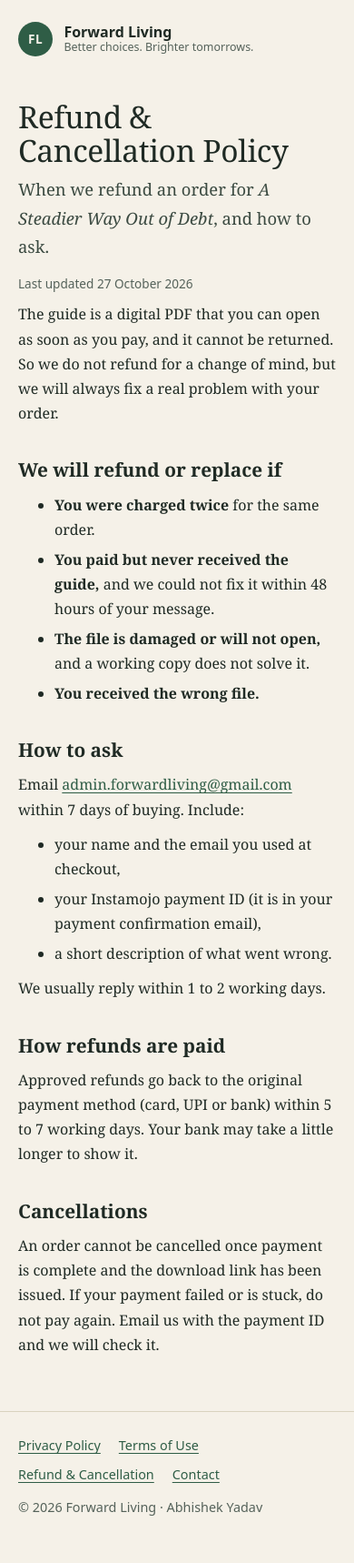
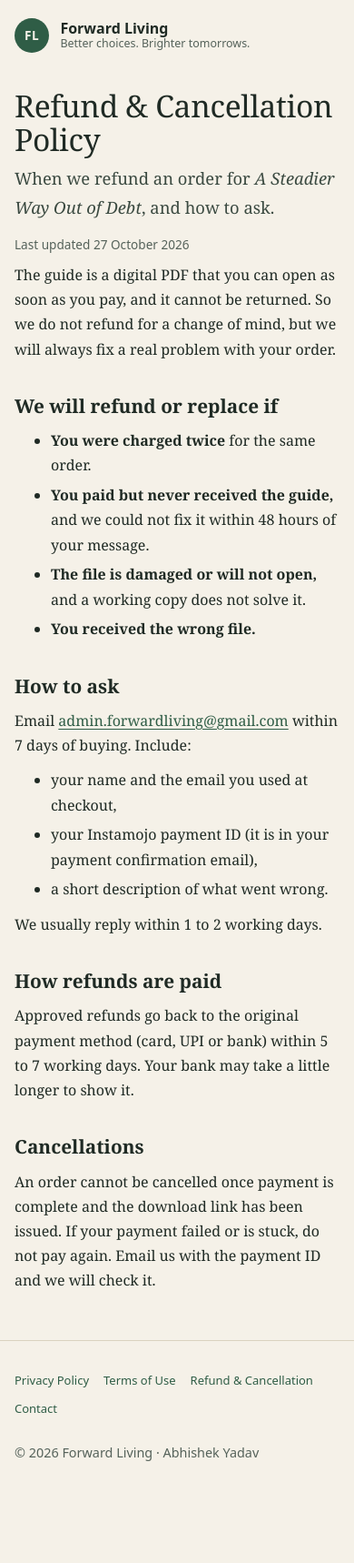
Before and after one commit to abhishekhashedin/forward-living, a plain HTML site: page refund-policy/index.html in a window 390 px wide. Shown: the whole page at 91% size. After the commit the page ends 1650 px from the top, so only its background shows below. Drawn offline with Linux system fonts and the light colour scheme.

Commit message:
adding legal files

```diff
--- a/legal.css
+++ b/legal.css
@@ -1,56 +1,214 @@
-*{box-sizing:border-box}html{-webkit-text-size-adjust:100%}
-body{margin:0;background:#f5f1e8;color:#1f2a24;font:17px/1.7 Georgia,'Times New Roman',serif}
-a{color:#2f5d46;text-underline-offset:3px}a:hover{color:#1f2a24}
-a:focus-visible{outline:2px solid #2f5d46;outline-offset:3px;border-radius:2px}
-.top{display:flex;align-items:center;gap:.75rem;max-width:44rem;margin:0 auto;padding:1.5rem 1.25rem;text-decoration:none;color:inherit}
-.mark{display:grid;place-items:center;width:2.4rem;height:2.4rem;border-radius:50%;background:#2f5d46;color:#f5f1e8;font:700 .85rem/1 system-ui,sans-serif;letter-spacing:.04em}
-.brand{font:700 1rem/1.2 system-ui,sans-serif}.brand small{display:block;font-weight:400;font-size:.78rem;color:#55625a}
-main{max-width:44rem;margin:0 auto;padding:1rem 1.25rem 3rem}
-h1{font-size:clamp(2.1rem,6vw,3rem);line-height:1.1;margin:.5rem 0 .4rem;font-weight:400;letter-spacing:-.01em}
-h2{font-size:1.3rem;line-height:1.3;margin:2.2rem 0 .5rem;font-weight:700}
-.lede{font-size:1.15rem;color:#3b4a41;margin:.5rem 0 0}.upd{font:.85rem system-ui,sans-serif;color:#55625a;margin:1rem 0 0}
-p,ul{margin:.7rem 0}li{margin:.35rem 0}
-.note{border-left:3px solid #2f5d46;background:#ece6d6;padding:.8rem 1rem;margin:1.5rem 0;border-radius:0 6px 6px 0}
-.mail{display:inline-block;font-size:clamp(1.2rem,4.5vw,1.7rem);margin:.3rem 0;word-break:break-all}
-footer{border-top:1px solid #d9d2bf;max-width:44rem;margin:0 auto;padding:1.5rem 1.25rem 3rem;font:.9rem/1.8 system-ui,sans-serif;color:#55625a}
-footer nav{display:flex;flex-wrap:wrap;gap:.4rem 1.25rem;margin-bottom:.6rem}
-@media(max-width:480px){body{font-size:16px}}
+* {
+  box-sizing: border-box;
+}
+
+html {
+  -webkit-text-size-adjust: 100%;
+  scroll-behavior: smooth;
+}
+
+:root {
+  --legal-ink: #1f2a24;
+  --legal-green: #2f5d46;
+  --legal-muted: #55625a;
+  --legal-paper: #f5f1e8;
+  --legal-note: #ece6d6;
+  --legal-line: #d9d2bf;
+}
+
+body {
+  margin: 0;
+  background: var(--legal-paper);
+  color: var(--legal-ink);
+  font: 17px/1.7 Georgia, "Times New Roman", serif;
+  -webkit-font-smoothing: antialiased;
+}
+
+a {
+  color: var(--legal-green);
+  text-underline-offset: 3px;
+}
+
+a:hover {
+  color: var(--legal-ink);
+}
+
+a:focus-visible {
+  outline: 2px solid var(--legal-green);
+  outline-offset: 3px;
+  border-radius: 2px;
+}
+
+.top {
+  display: flex;
+  align-items: center;
+  gap: 0.75rem;
+  max-width: 44rem;
+  margin: 0 auto;
+  padding: 1.5rem 1.25rem;
+  text-decoration: none;
+  color: inherit;
+}
+
+.mark {
+  display: grid;
+  place-items: center;
+  flex: 0 0 auto;
+  width: 2.4rem;
+  height: 2.4rem;
+  border-radius: 50%;
+  background: var(--legal-green);
+  color: var(--legal-paper);
+  font: 700 0.85rem/1 system-ui, sans-serif;
+  letter-spacing: 0.04em;
+}
+
+.brand {
+  font: 700 1rem/1.2 system-ui, sans-serif;
+}
+
+.brand small {
+  display: block;
+  font-weight: 400;
+  font-size: 0.78rem;
+  color: var(--legal-muted);
+}
+
+main {
+  max-width: 44rem;
+  margin: 0 auto;
+  padding: 1rem 1.25rem 3rem;
+}
+
+h1 {
+  font-size: clamp(2.1rem, 6vw, 3rem);
+  line-height: 1.1;
+  margin: 0.5rem 0 0.4rem;
+  font-weight: 400;
+  letter-spacing: -0.01em;
+  overflow-wrap: anywhere;
+}
+
+h2 {
+  font-size: 1.3rem;
+  line-height: 1.3;
+  margin: 2.2rem 0 0.5rem;
+  font-weight: 700;
+}
+
+.lede {
+  font-size: 1.15rem;
+  color: #3b4a41;
+  margin: 0.5rem 0 0;
+}
+
+.upd {
+  font: 0.85rem system-ui, sans-serif;
+  color: var(--legal-muted);
+  margin: 1rem 0 0;
+}
+
+p,
+ul {
+  margin: 0.7rem 0;
+}
+
+li {
+  margin: 0.35rem 0;
+}
+
+.note {
+  border-left: 3px solid var(--legal-green);
+  background: var(--legal-note);
+  padding: 0.8rem 1rem;
+  margin: 1.5rem 0;
+  border-radius: 0 6px 6px 0;
+}
+
+.mail {
+  display: inline-block;
+  font-size: clamp(1.2rem, 4.5vw, 1.7rem);
+  margin: 0.3rem 0;
+  overflow-wrap: anywhere;
+}
+
+footer {
+  border-top: 1px solid var(--legal-line);
+  max-width: 44rem;
+  margin: 0 auto;
+  padding: 1.5rem 1.25rem 3rem;
+  font: 0.9rem/1.8 system-ui, sans-serif;
+  color: var(--legal-muted);
+}
+
 /* Legal and support navigation */
+footer nav,
+nav.legal-links,
 .legal-links {
   display: flex;
+  flex-direction: row;
   flex-wrap: wrap;
   align-items: center;
-  gap: 12px 28px;
-  padding: 18px 0;
-  margin: 16px 0;
+  gap: 0.65rem 1.25rem;
+  margin: 0 0 0.75rem;
+  padding: 1rem 0;
+}
+
+nav.legal-links,
+.legal-links {
   border-top: 1px solid rgba(23, 37, 33, 0.14);
   border-bottom: 1px solid rgba(23, 37, 33, 0.14);
 }
 
+footer nav a,
+nav.legal-links a,
 .legal-links a {
   display: inline-block;
-  font-family: "DM Sans", Arial, sans-serif;
-  font-size: 14px;
+  font-family: system-ui, -apple-system, BlinkMacSystemFont, "Segoe UI", sans-serif;
+  font-size: 0.875rem;
   font-weight: 500;
   line-height: 1.6;
-  color: #245d50;
+  color: var(--legal-green);
   text-decoration: none;
+  white-space: normal;
   transition: color 0.2s ease;
 }
 
+footer nav a:hover,
+nav.legal-links a:hover,
 .legal-links a:hover {
-  color: #172521;
+  color: var(--legal-ink);
   text-decoration: underline;
   text-underline-offset: 4px;
 }
 
 @media (max-width: 600px) {
-  .legal-links {
-    gap: 10px 18px;
-    padding: 14px 0;
+  body {
+    font-size: 16px;
   }
 
+  .top {
+    padding: 1.25rem 1rem;
+  }
+
+  main {
+    padding: 0.75rem 1rem 2.5rem;
+  }
+
+  footer {
+    padding: 1.25rem 1rem 2.5rem;
+  }
+
+  footer nav,
+  nav.legal-links,
+  .legal-links {
+    gap: 0.6rem 1rem;
+    padding: 0.85rem 0;
+  }
+
+  footer nav a,
+  nav.legal-links a,
   .legal-links a {
-    font-size: 13px;
+    font-size: 0.8125rem;
   }
 }
```
Also changed, not shown: index.html (+4 -4 lines).
